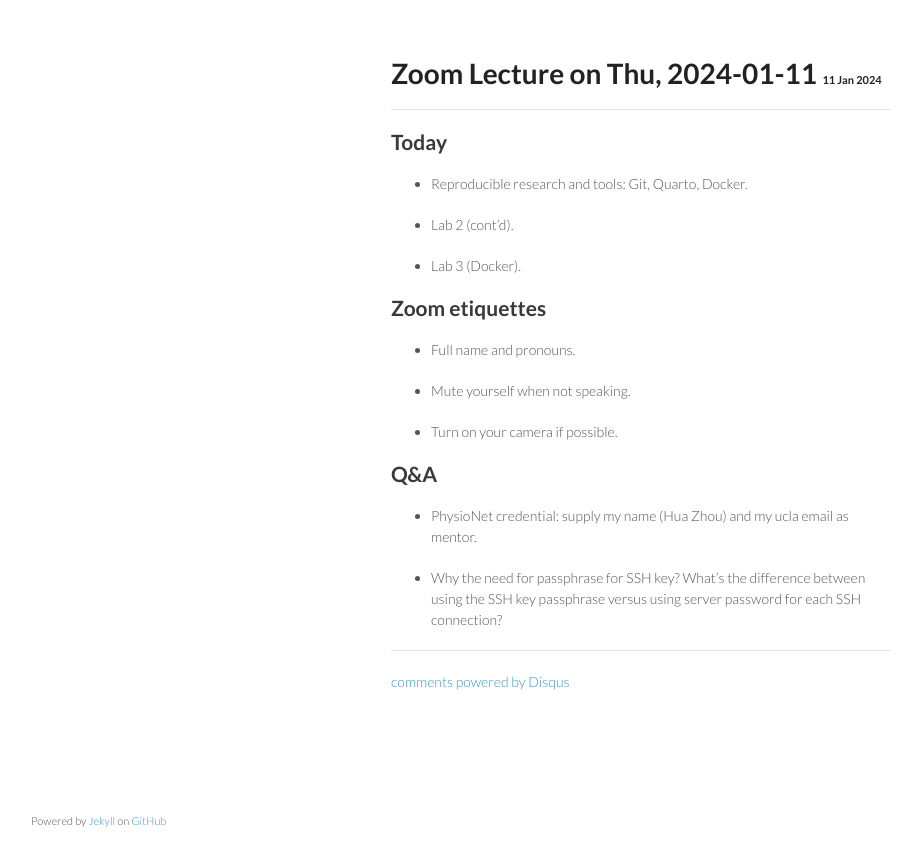
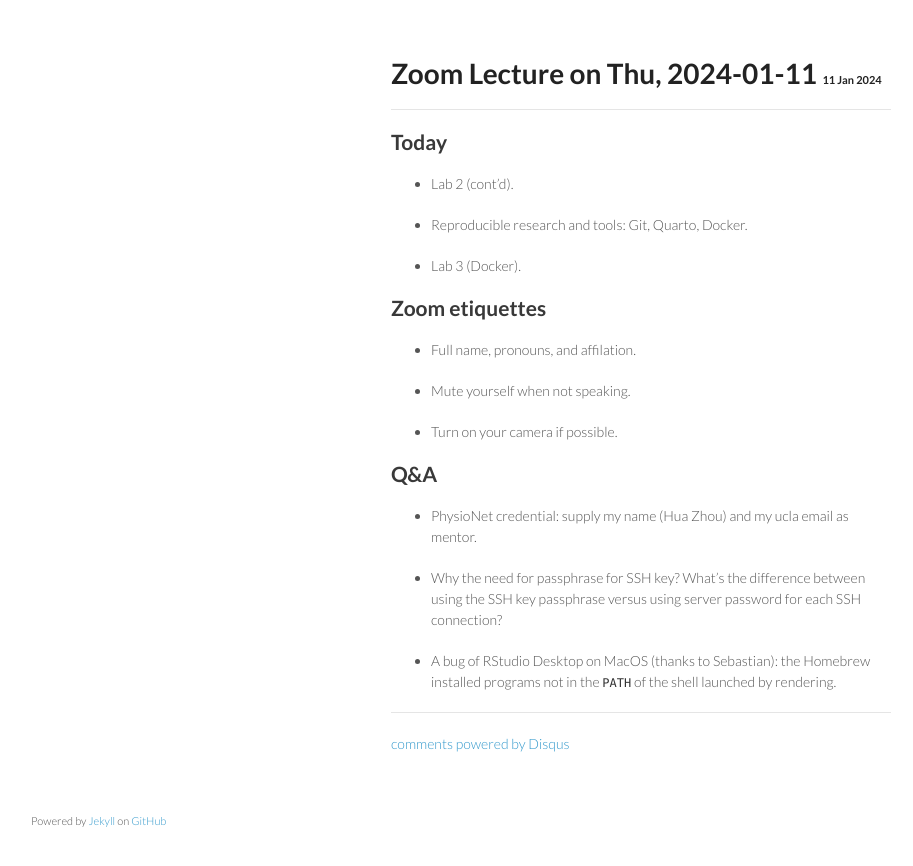
Before and after one commit to ucla-biostat-203b/2024winter, a Jekyll site: the page built from _posts/2024-01-11-lec80.md, in a window 1280 px wide. Shown: the top 866 px of the page, without its empty margins (179-1092 px from the left). Built offline with Jekyll 4.4.1, drawn with Linux system fonts in a browser that asks for light colours; comment, search, counter and statistics services are not loaded.

Commit message:
minor edits

```diff
--- a/_posts/2024-01-11-lec80.md
+++ b/_posts/2024-01-11-lec80.md
@@ -6,15 +6,15 @@ category: biostat203bwinter2024lec80
 
 ## Today
 
+* Lab 2 (cont'd).
+
 * Reproducible research and tools: Git, Quarto, Docker.
-
-* Lab 2 (cont'd).
 
 * Lab 3 (Docker).
 
 ## Zoom etiquettes
 
-* Full name and pronouns.
+* Full name, pronouns, and affilation.
 
 * Mute yourself when not speaking.
 
@@ -25,3 +25,5 @@ category: biostat203bwinter2024lec80
 * PhysioNet credential: supply my name (Hua Zhou) and my ucla email as mentor.
 
 * Why the need for passphrase for SSH key? What's the difference between using the SSH key passphrase versus using server password for each SSH connection?
+
+* A bug of RStudio Desktop on MacOS (thanks to Sebastian): the Homebrew installed programs not in the `PATH` of the shell launched by rendering.
```
